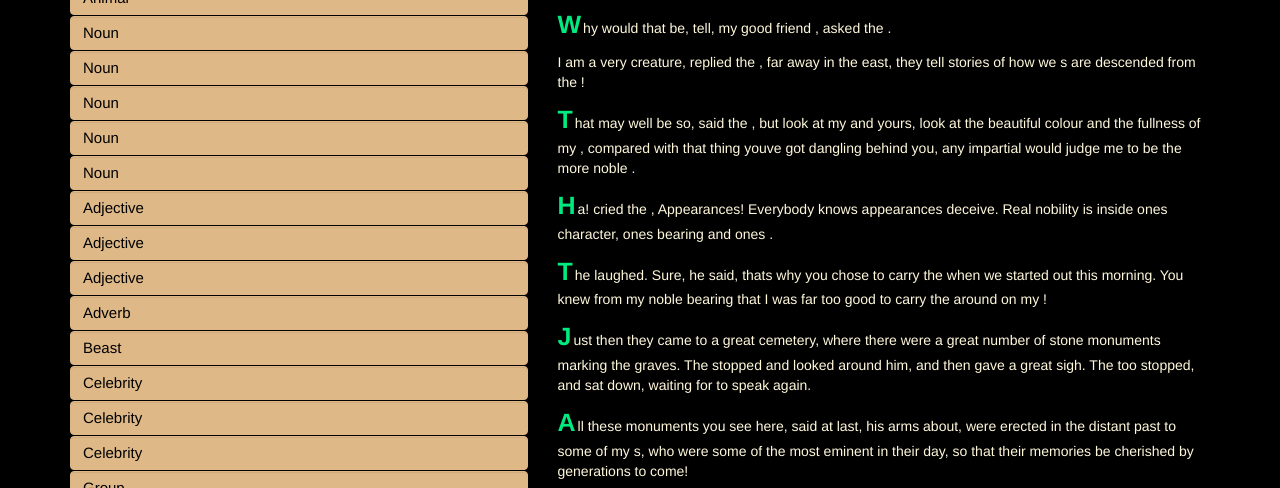
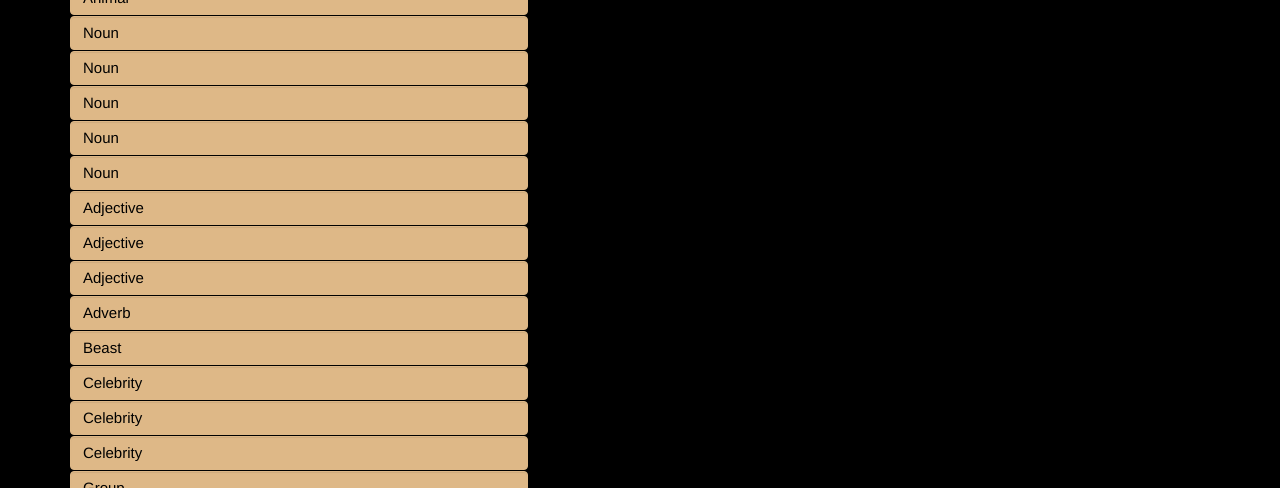
Before and after one commit to PiKatso/Madlib, a plain HTML site: page index.html in a window 1280 px wide. Shown: the part 255-743 px from the top of the page. Drawn offline with Linux system fonts and the light colour scheme.

Commit message:
hide story

```diff
--- a/css/styles.css
+++ b/css/styles.css
@@ -1,6 +1,7 @@
 #story {
-  /*display: none;*/
+  display: none;
 }
+
 #formOne {
     text-align: center;
     margin-top: 24px;
--- a/index.html
+++ b/index.html
@@ -86,10 +86,7 @@
             <span class="capas">A</span> <span class="animal1"></span> and a <span class="animal2"></span> were travelling together. The <span class="animal1"></span> was carrying a <span class="noun1"></span> containing some <span class="noun2"></span> and cutlery, and flints to make a <span class="adjective1"></span> fire, and after some time, he was getting rather weary carrying this weight. You know, he said to the <span class="animal2"></span>, I shouldnt really be the one carrying this <span class="noun1"></span>, you know.
             </p>
             <p>
-            <span class="capas">W</span>hy would that be, <span class="verb1"></span> tell, my good friend <span class="celebrity1"></span>, asked the <span class="animal2"></span>.
-            </p>
-            <p>
-              I am a very <span class="adjective2"></span> creature, replied the <span class="adjective3"></span>, far away in the east, they tell stories of how we <span class="animal1"></span>s are descended from the <span class="celebrity2"></span>!
+            <span class="capas">W</span>hy would that be, <span class="verb1"></span> tell, my good friend <span class="celebrity1"></span>, asked the <span class="animal2"></span>. I am a very <span class="adjective2"></span> creature, replied the <span class="adjective3"></span>, far away in the east, they tell stories of how we <span class="animal1"></span>s are descended from the <span class="celebrity2"></span>!
             </p>
             <p>
             <span class="capas">T</span>hat may well be so, said the <span class="animal2"></span>, but look at my <span class="noun3"></span> and yours, look at the beautiful colour and the fullness of my <span class="noun4"></span>, compared with that <span class="adjective3"></span> thing youve got dangling behind you, any impartial <span class="beast"></span> would judge me to be the more noble <span class="noun5"></span>.
```
